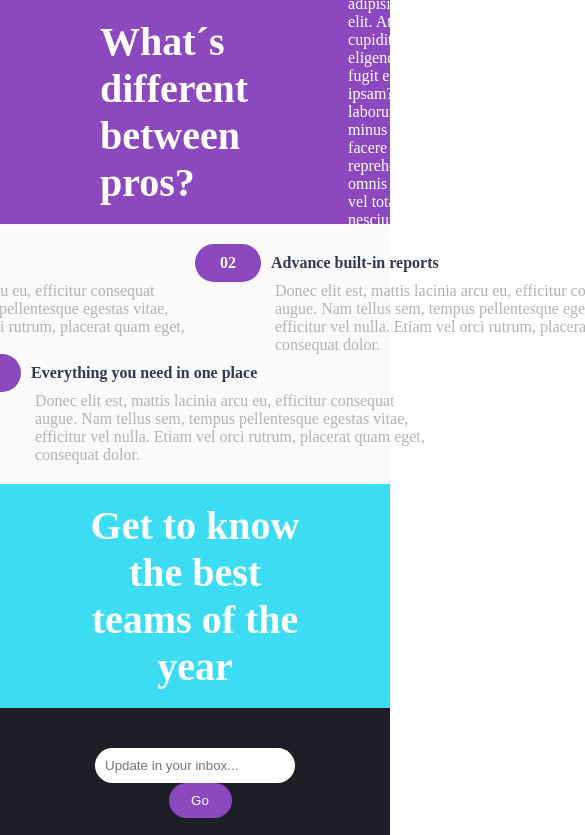
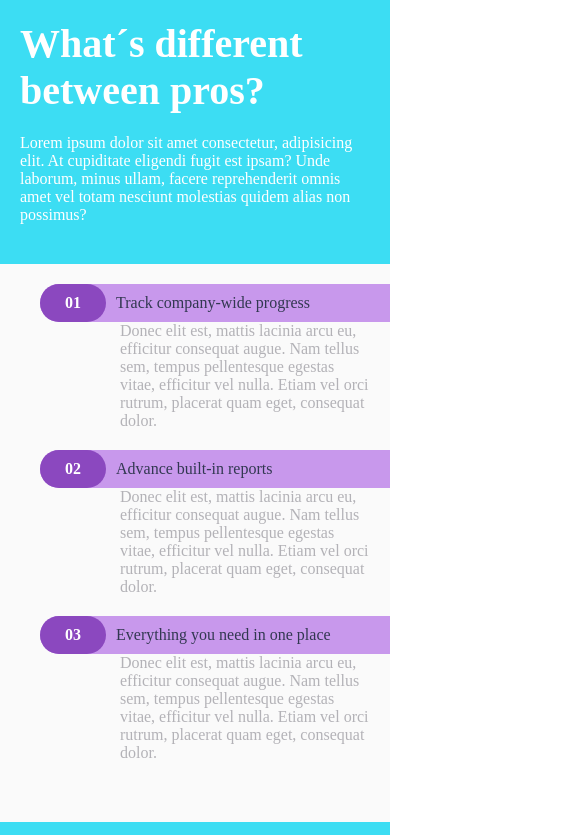
Before and after one commit to GFuentesG/DH-FE1-TF, a plain HTML site: page index.html in a window 390 px wide. Shown: the top 835 px of the page, 585 px wide, since content can reach past the window. Drawn offline with Linux system fonts and the light colour scheme.

Commit message:
full responsive secciones

```diff
--- a/index.html
+++ b/index.html
@@ -7,6 +7,7 @@
     <link rel="stylesheet" href="style.css">
 </head>
 <body>
+
     <section class="content-text-one">
         <p class="text-one">What´s different between pros?</p>
         <p class="text-two">Lorem ipsum dolor sit amet consectetur, adipisicing elit. At cupiditate eligendi fugit est ipsam? Unde laborum, minus ullam, facere reprehenderit omnis amet vel totam nesciunt molestias quidem alias non possimus?</p>
@@ -75,8 +76,10 @@
                 </div>
             </div>
             <div class="ft-inbox">
-                <input type="text" placeholder="Update in your inbox...">
-                <button>Go</button>
+                <form>
+                    <input type="text" placeholder="Update in your inbox...">
+                    <button>Go</button>
+                </form>
             </div>
         </div>
         <div>
--- a/style.css
+++ b/style.css
@@ -29,13 +29,13 @@
     background-color: #8B48BF;
     border-radius: 30px;
     color: white;
-    font-weight: bold;
+    font-weight: 700;
 }
 
 .number-title p {
     display: flex;
     align-items: center;
-    font-weight: bold;
+    font-weight: 500;
     margin-left: 10px;
     color: #323851;
 }
@@ -58,7 +58,7 @@
 .text-one {
     font-size: 40px;
     padding-left: 100px;
-    font-weight: bold;
+    font-weight: 700;
     line-height: 47px;
     width: 1200px
 
@@ -67,8 +67,6 @@
 .text-two {
     font-size: 16px;
     padding: 100px;
-
-
 }
 
 .content-text-bottom{
@@ -82,7 +80,7 @@
 .content-text-bottom p {
     font-size: 40px;
     padding-left: 100px;
-    font-weight: bold;
+    font-weight: 500;
     line-height: 47px;
     width: 500px;
 }
@@ -140,7 +138,42 @@ footer {
 }
 
 /*Estilos smartphones*/
-@media(max-width:767px){
+@media(max-width:480px){
+
+    .columns-one-section{
+        display: block;
+    }
+
+    .descriptions > p{
+        width: auto;
+        margin-right: 20px;
+    }
+    .descriptions{
+        margin-bottom: 20px;
+    }
+
+    .content-text-one{
+        height: auto;
+        display: block;
+        background-color: #3CDDF3;
+        padding: 20px 0px;
+    }
+
+    .number-title {
+        background-color: #c898ec;
+        border-radius: 20px 0px 0px 20px;
+    }
+    .text-one{
+        width: auto;
+        padding-left: 20px;
+    }
+
+    .text-two{
+        padding: 20px;
+    }
+    .content-columns-one{
+        padding: 20px 0px 40px 40px;
+    }
 
     .content-text-bottom{
         background-color: #3CDDF3;
```
